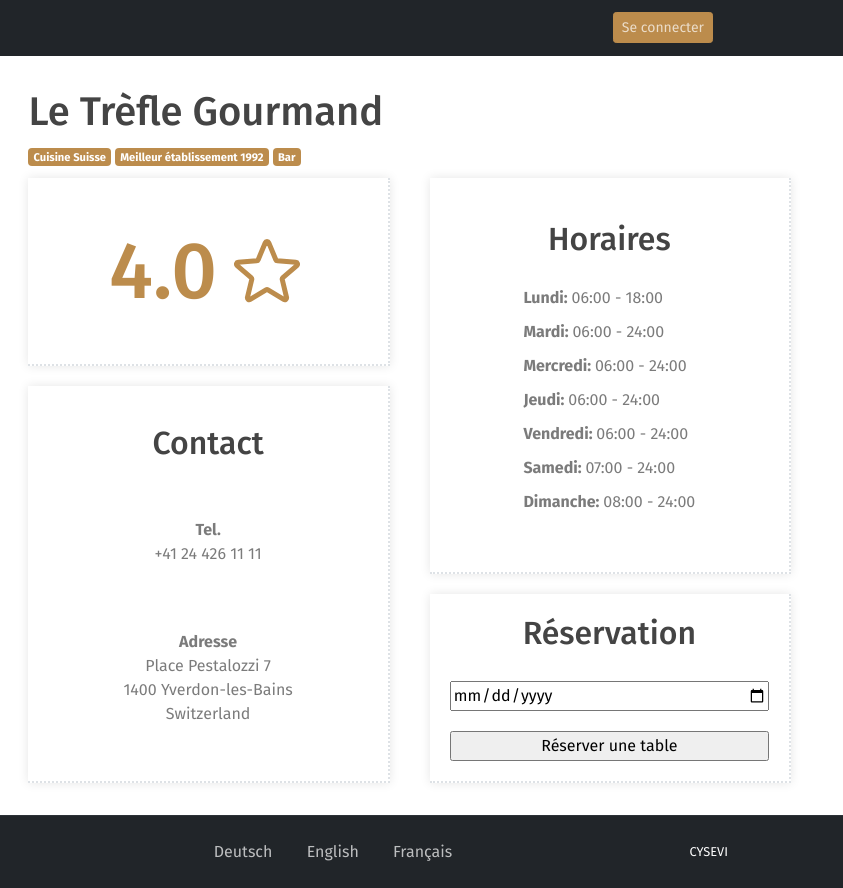
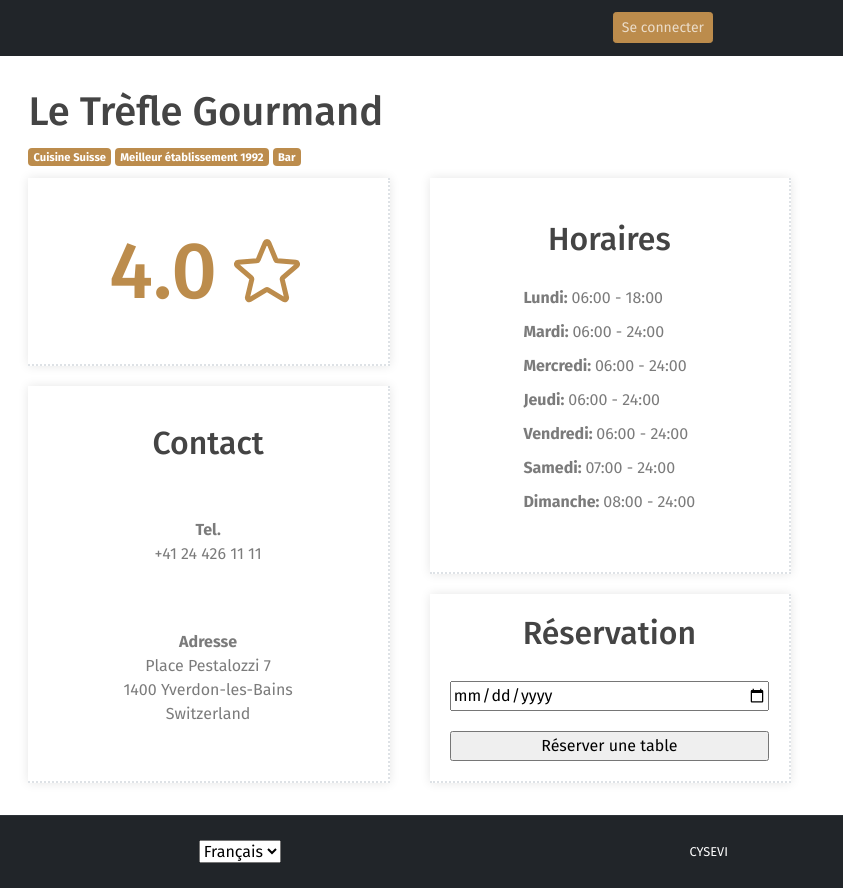
Before and after one commit to CPNV-RIA1/O-Bistrot, a website: page public_html/restaurant.html in a window 1280 px wide. Shown: the full height of the page, 437-1280 px from the left. Drawn offline with Linux system fonts and the light colour scheme.

Commit message:
refactor: replace the language selector by a select tag

```diff
--- a/public_html/restaurant.html
+++ b/public_html/restaurant.html
@@ -117,9 +117,17 @@
                     </p>
                 </div>
                 <div class="col">
-                    <a class="col" href="restaurant.html?lang=de">Deutsch</a>
-                    <a class="col" href="restaurant.html?lang=en">English</a>
-                    <a class="col" href="restaurant.html?lang=fr">Français</a>
+                    <select id="change-language">
+                        <option value="fr" selected="selected">
+                            Français
+                        </option>
+                        <option value="en">
+                            English
+                        </option>
+                        <option value="de">
+                            Deutsch
+                        </option>
+                    </select>
                 </div>
                 <div class="d-none d-md-block">
                     <h6 class="small mb-0">
@@ -142,6 +150,8 @@
     <!-- Pigga js -->
     <script src="assets/js/pigga.js"></script>
 
+    <!-- Translations -->
+    <script type="text/javascript" src="https://cdn.jsdelivr.net/npm/i18n-language@1.0.8/i18n-language.min.js"></script>
 </body>
 
 </html>
```
Also changed, not shown: public_html/index.html (+13 -4 lines).
